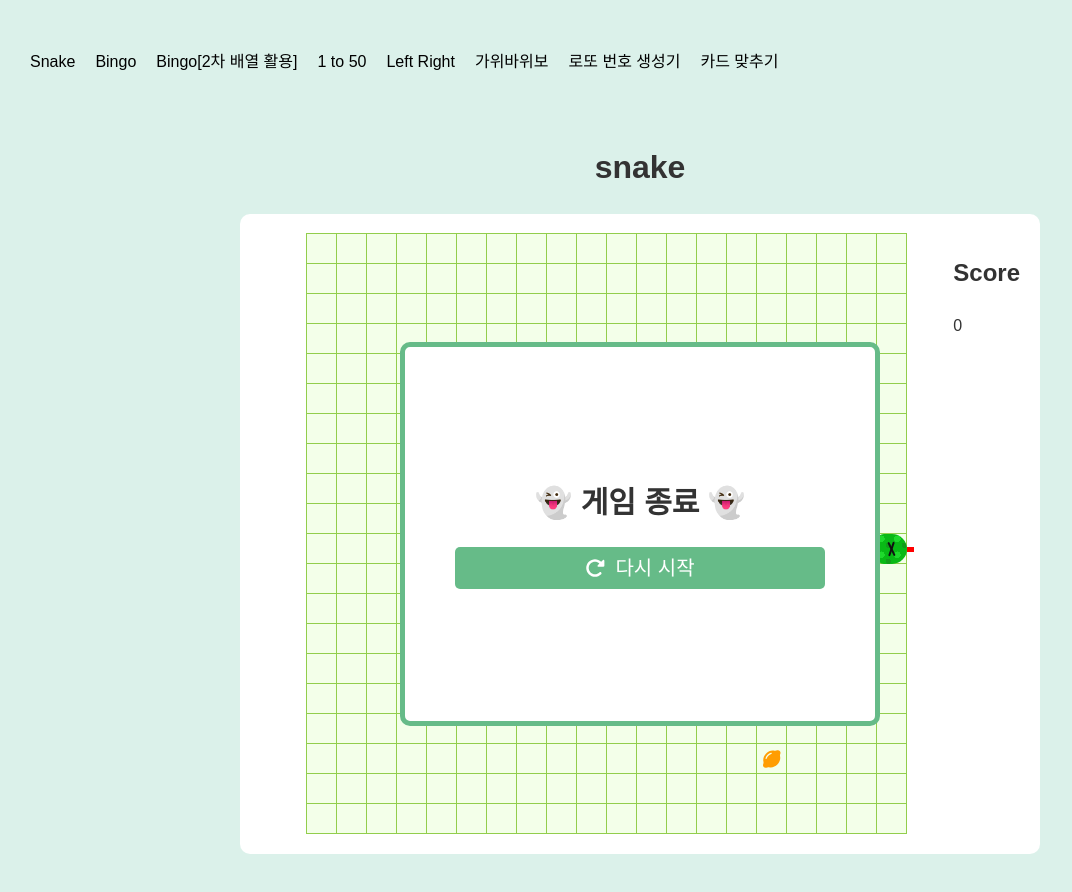
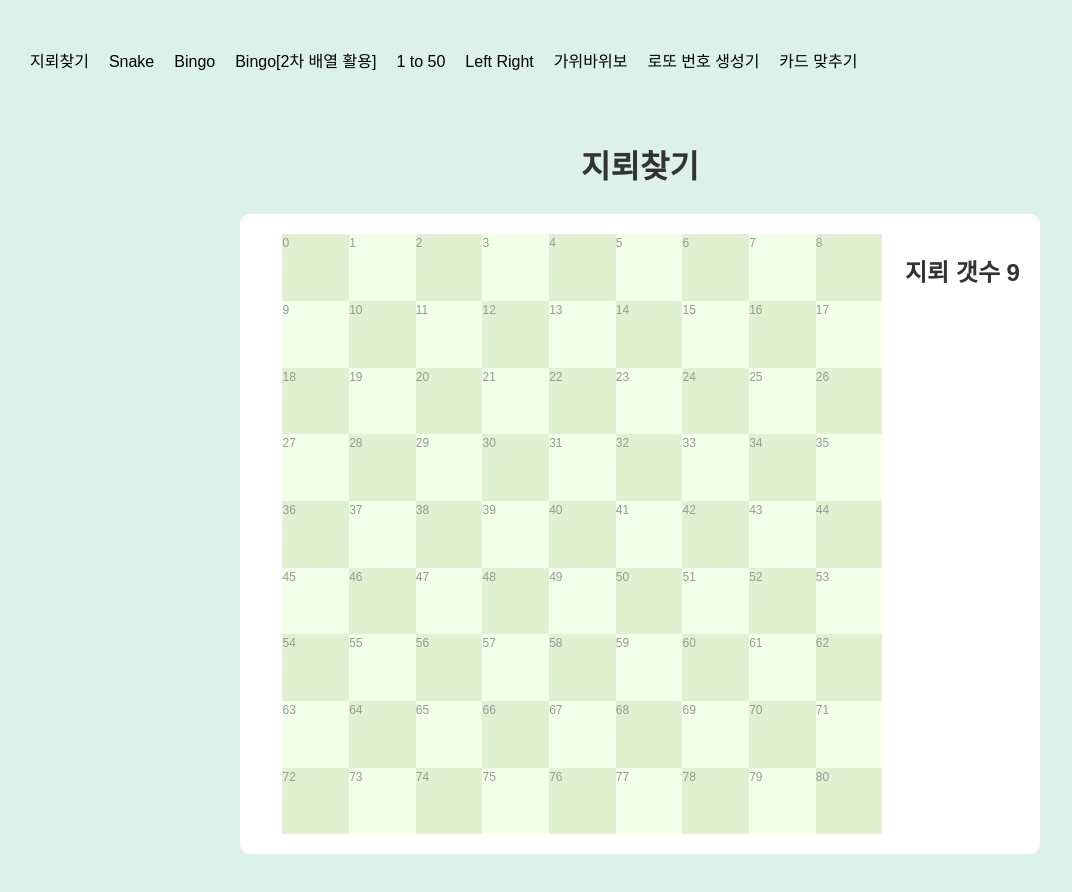
Before and after one commit to juhee1205/vue-games, a Vue app: page / in a window 1280 px wide. Shown: the top 892 px of the page, without its empty margins (0-1072 px from the left). Built offline with nearby package versions, Linux system fonts and the light colour scheme; a web font is replaced by a local one.

Commit message:
💄[minesweeper] 레이아웃 작업

```diff
--- /dev/null
+++ b/src/assets/scss/minesweeper.scss
@@ -0,0 +1,24 @@
+.gameBox {
+  display: flex;
+  justify-content: space-between;
+}
+
+.ground {
+  position: relative;
+  margin: 0 auto;
+  .gridBox {
+    display: grid;
+    width: 600px;
+    height: 600px;
+    .grid {
+      display: flex;
+      background: #f3ffe9;
+      font-size:12px;
+      color: #999;
+      &:nth-child(2n-1) {
+        background: #e0f1d1;
+      }
+    }
+
+  }
+}
--- a/src/components/Header.vue
+++ b/src/components/Header.vue
@@ -2,7 +2,8 @@
   <header>
     <h3></h3>
     <ul>
-      <li><router-link to="/">Snake</router-link></li>
+      <li><router-link to="/">지뢰찾기</router-link></li>
+      <li><router-link to="/snake">Snake</router-link></li>
       <li><router-link to="/bingo">Bingo</router-link></li>
       <li><router-link to="/bingo2">Bingo[2차 배열 활용]</router-link></li>
       <li><router-link to="/1to50">1 to 50</router-link></li>
--- a/src/router/index.ts
+++ b/src/router/index.ts
@@ -3,6 +3,11 @@ import { createRouter, createWebHistory, RouteRecordRaw } from 'vue-router'
 const routes: Array<RouteRecordRaw> = [
   {
     path: '/',
+    name: 'Minesweeper',
+    component: () => import('../views/Minesweeper.vue')
+  },
+  {
+    path: '/snake',
     name: 'Snake',
     component: () => import('../views/Snake.vue')
   },
--- /dev/null
+++ b/src/views/Minesweeper.vue
@@ -0,0 +1,77 @@
+<script setup lang="ts">
+import { ref } from 'vue'
+interface Ground {
+  value: number
+  isMine: boolean
+}
+
+const CELL: number = 9
+const MINE: number = 10
+
+let mineList: number[] = []
+let groundList = ref<Ground[]>([])
+groundList.value = new Array(CELL * CELL).fill({}).map(item => {
+  return {isMine: false, value: 0, isPin: false, isShow: false }
+})
+const cellValueCheck = (): void => {
+  groundList.value.map((item, index) => {
+
+  })
+}
+
+const mineFind = (index): void => {
+
+}
+
+
+const createMine = (base: number = -1): void => {
+  let index: number = Math.floor(Math.random() * (CELL ** 2))
+  if (base !== -1) {
+    mineList.push(base)
+  }
+
+  if (mineList.indexOf(index) === -1) {
+    mineList.push(index)
+    groundList.value[index].isMine = true
+  } else {
+    createMine()
+  }
+
+  if (mineList.length < MINE + 1) {
+    createMine()
+  } else {
+    console.log('지뢰 생성끝~')
+  }
+}
+
+const cellClick = (index: number): void => {
+  mineList.length === 0 ? createMine(index) : mineFind(index)
+}
+
+</script>
+<template>
+  <h1>지뢰찾기</h1>
+
+  <div class="gameBox">
+    <div class="ground">
+      <div class="gridBox" :style="`grid-template-columns: repeat(${CELL}, 1fr);`">
+        <div class="grid"
+          :key="`box-${index}`"
+          @click="cellClick(index)"
+          v-for="(cell, index) in groundList" >
+          {{ index }}
+          <span v-if="cell.isMine">💣</span>
+        </div>
+      </div>
+    </div>
+
+    <div class="scoreZone">
+      <h2>지뢰 갯수 {{ CELL }}</h2>
+    </div>
+
+  </div>
+</template>
+
+<style scoped lang="scss">
+@import "@/assets/scss/minesweeper.scss";
+</style>
```
